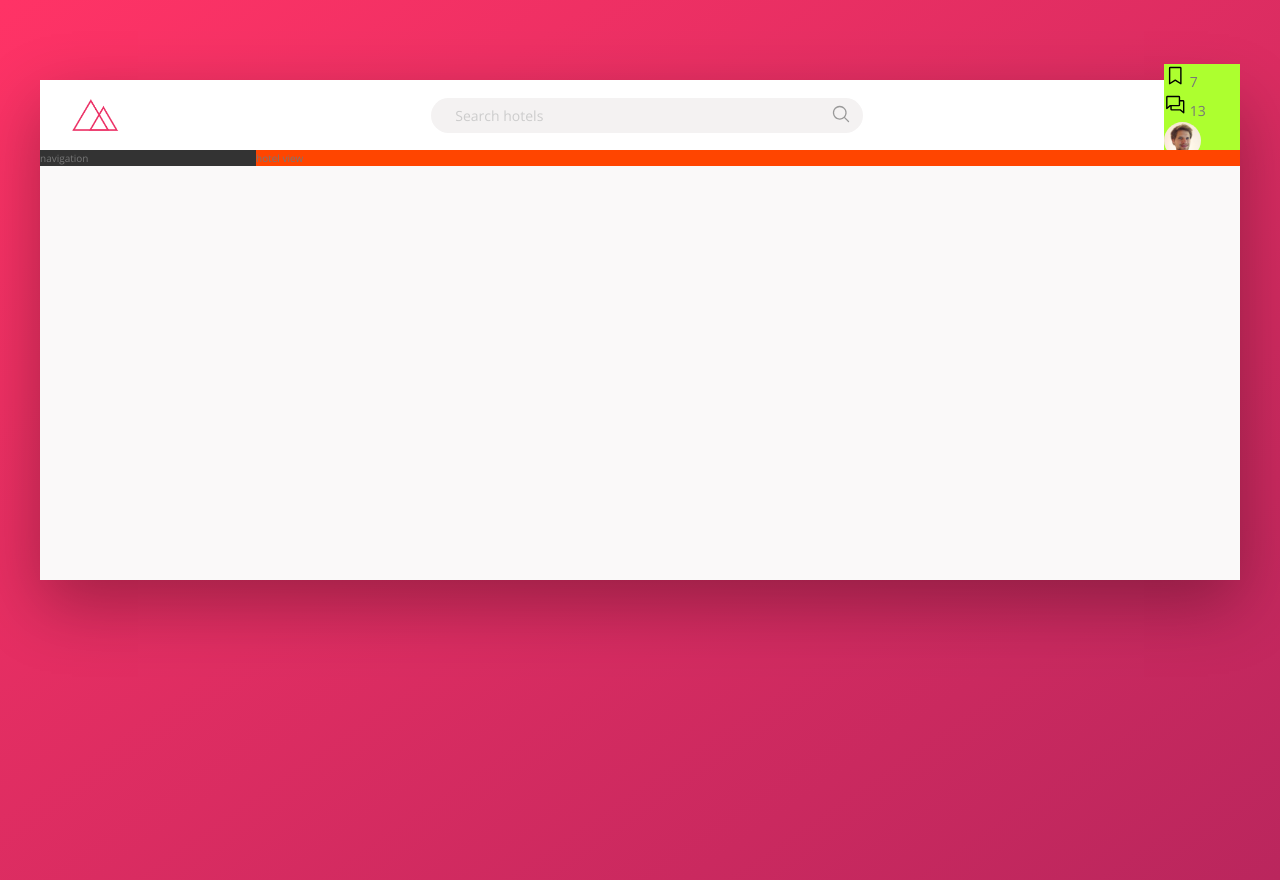
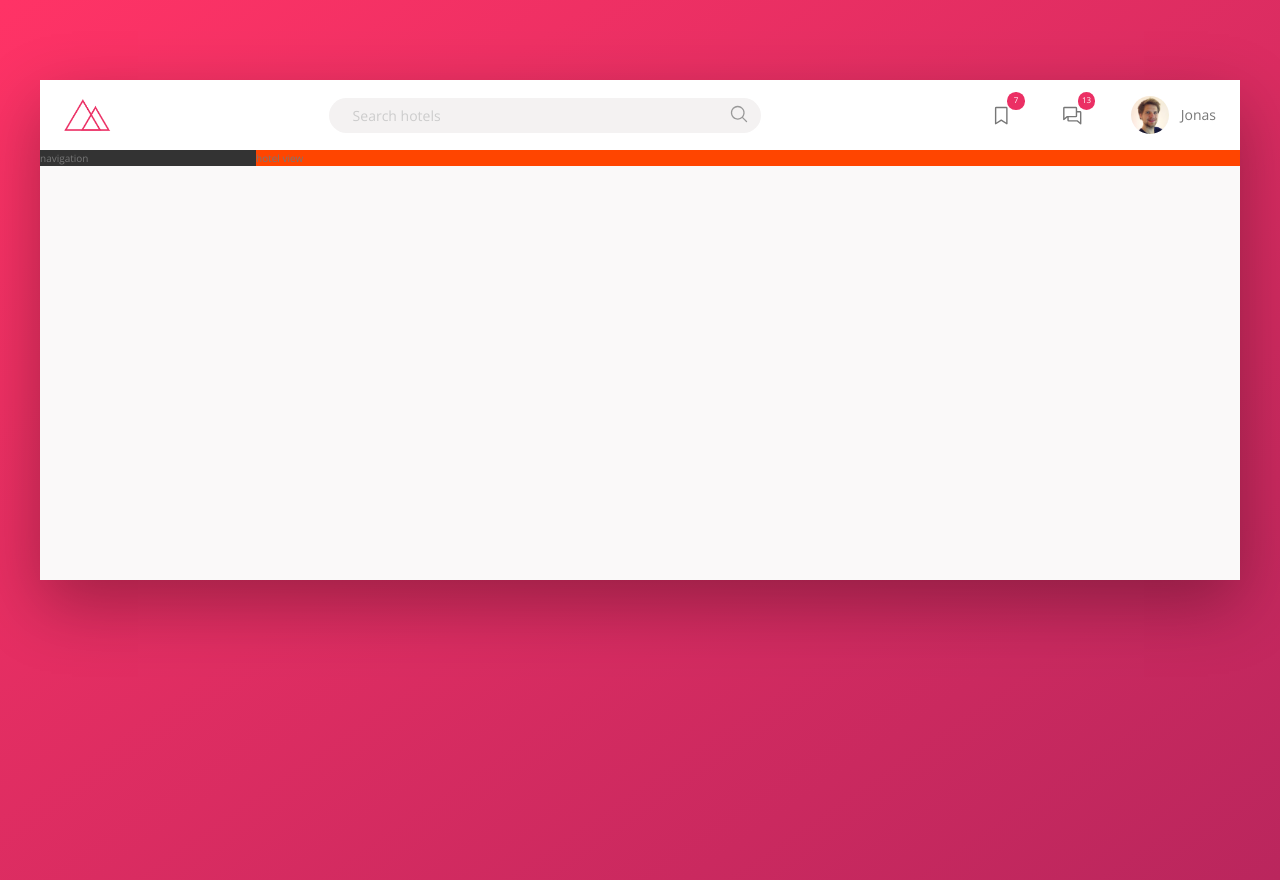
Before and after one commit to LucasMadranges/Trillo_project, a website: page index.html in a window 1280 px wide. Drawn offline with nearby package versions, Linux system fonts and the light colour scheme.

Commit message:
_components.scss : Finition du style du header.

```diff
--- a/sass/_components.scss
+++ b/sass/_components.scss
@@ -7,7 +7,7 @@
   // Logo
   &__logo {
     height: 3.25rem;
-    margin-left: 3.2rem;
+    margin-left: 2.4rem;
   }
   /////////////////
   // Search box
@@ -69,22 +69,55 @@
   /////////////////
   // User nav
   &__nav {
-    background-color: greenyellow;
+    align-self: stretch;
+
+    display: flex;
+    align-items: center;
+
+    & > * {
+      padding: 0 2.4rem;
+      cursor: pointer;
+      height: 100%;
+
+      display: flex;
+      align-items: center;
+    }
+    & > *:hover {
+      background-color: var(--color-grey--light-2);
+    }
+
     &__icon {
       height: 2.25rem;
       width: 2.25rem;
+      fill: var(--color-grey--dark-2);
 
       &-box {
+        position: relative;
       }
     }
 
     &__notification {
+      font-size: 0.8rem;
+      height: 1.75rem;
+      width: 1.75rem;
+      border-radius: 50%;
+      background-color: var(--color-primary);
+      color: #fff;
+
+      position: absolute;
+      top: 1.2rem;
+      right: 1.2rem;
+
+      display: flex;
+      align-items: center;
+      justify-content: center;
     }
 
     &__user {
       &__photo {
         height: 3.75rem;
-        border-radius: 50%;
+        border-radius: 100px;
+        margin-right: 1.2rem;
       }
 
       &__name {
```
Also changed, not shown: css/style.css.
